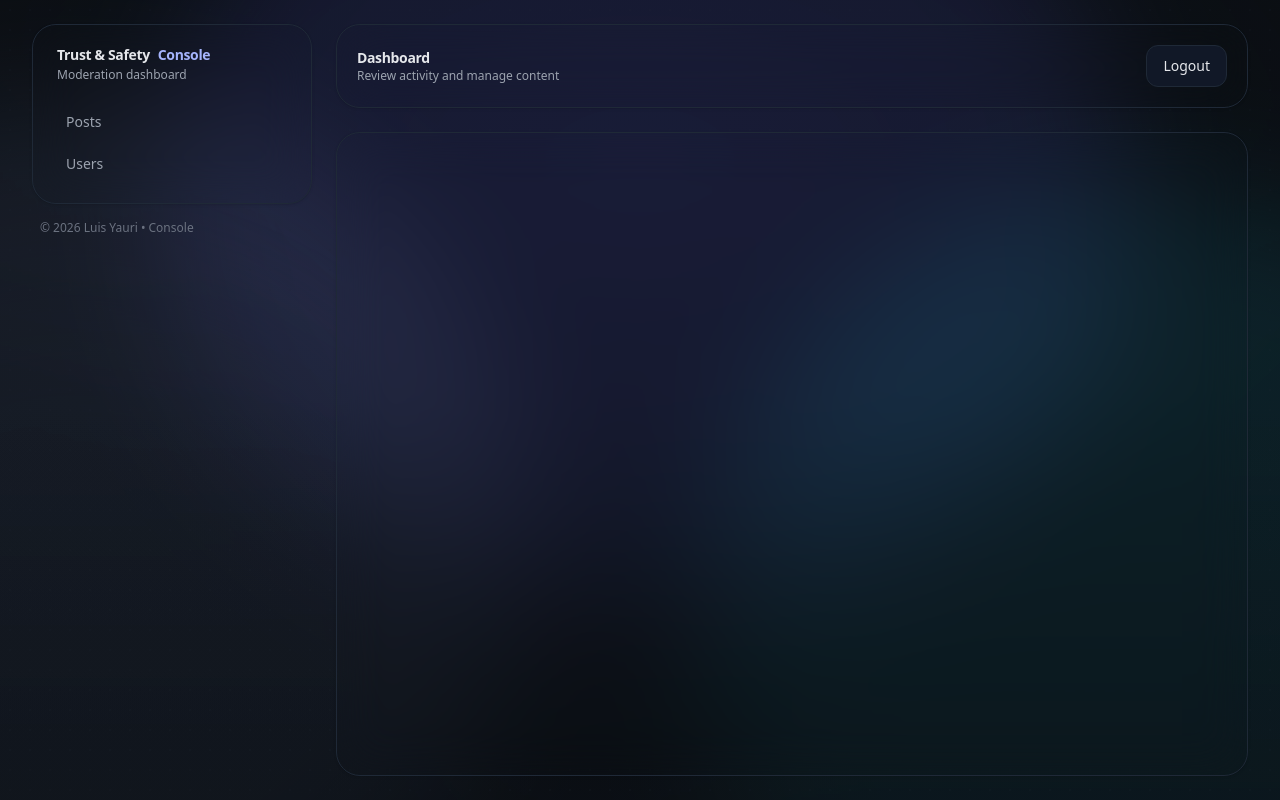
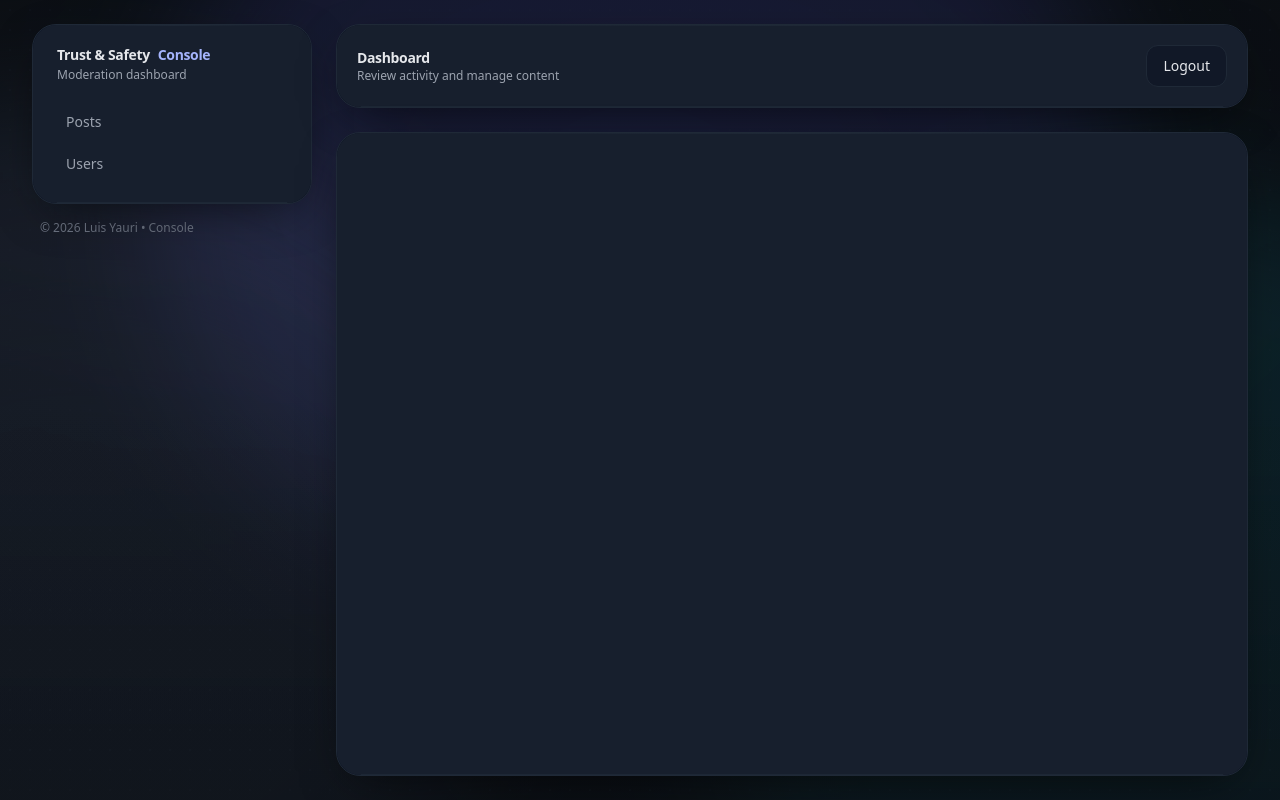
Before and after one commit to luisyauri1/react-moderation-dashboard, a React (Vite) app: page /app in a window 1280 px wide. Built offline with nearby package versions, Linux system fonts and the light colour scheme.

Commit message:
feat: create GlassPanel component for a glassmorphism UI effect

```diff
--- a/src/shared/ui/GlassPanel.tsx
+++ b/src/shared/ui/GlassPanel.tsx
@@ -1,38 +1,24 @@
-import type { HTMLAttributes, ReactNode } from 'react'
+import type { HTMLAttributes } from 'react'
 
-type Props = HTMLAttributes<HTMLDivElement> & {
-  title?: ReactNode
-  right?: ReactNode
-}
+type Props = HTMLAttributes<HTMLDivElement>
 
 const base =
-  'group relative overflow-hidden rounded-3xl border border-(--border-subtle) bg-(--panel) shadow-sm backdrop-blur-xl'
-const hoverRing =
-  'ring-1 ring-transparent transition group-hover:ring-(--border-subtle)'
+  'relative overflow-hidden rounded-3xl border border-(--border-subtle) bg-(--bg-surface) backdrop-blur-xl'
+const shadow = 'shadow-[0_14px_50px_-18px_rgba(0,0,0,0.7)]'
 
-export function GlassPanel({
-  title,
-  right,
-  className,
-  children,
-  ...rest
-}: Props) {
+export function GlassPanel({ className, children, ...rest }: Props) {
   return (
     <section
-      className={[base, hoverRing, className].filter(Boolean).join(' ')}
+      className={[base, shadow, className].filter(Boolean).join(' ')}
       {...rest}
     >
-      {(title || right) && (
-        <header className="relative mb-4 flex items-start justify-between gap-3">
-          {title ? (
-            <div className="text-sm font-semibold tracking-tight">{title}</div>
-          ) : (
-            <span />
-          )}
-          {right ? <div className="shrink-0">{right}</div> : null}
-        </header>
-      )}
+      <div className="pointer-events-none absolute inset-0 rounded-3xl bg-(--bg-elevated) opacity-45" />
+
+      <div className="pointer-events-none absolute inset-x-8 top-0 h-px bg-gradient-to-r from-transparent via-(--border-subtle) to-transparent opacity-90" />
+
       <div className="relative">{children}</div>
+
+      <div className="pointer-events-none absolute inset-x-6 bottom-0 h-px bg-(--border-subtle) opacity-85" />
     </section>
   )
 }
```
